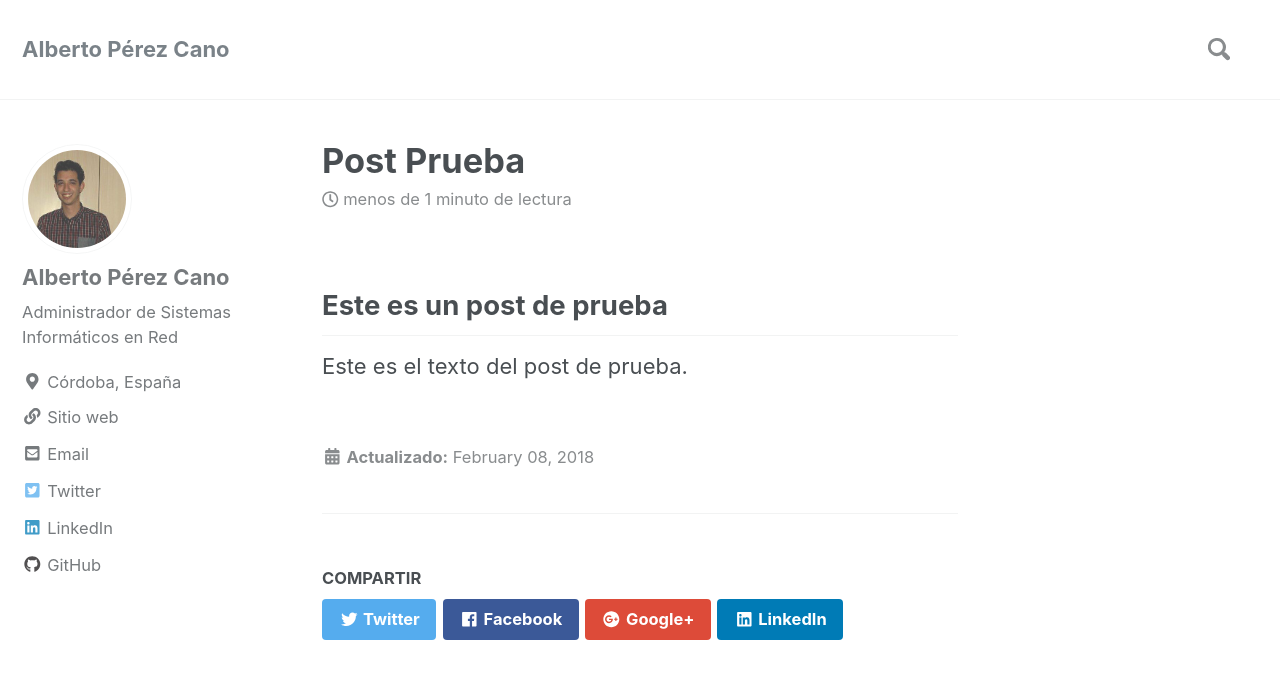
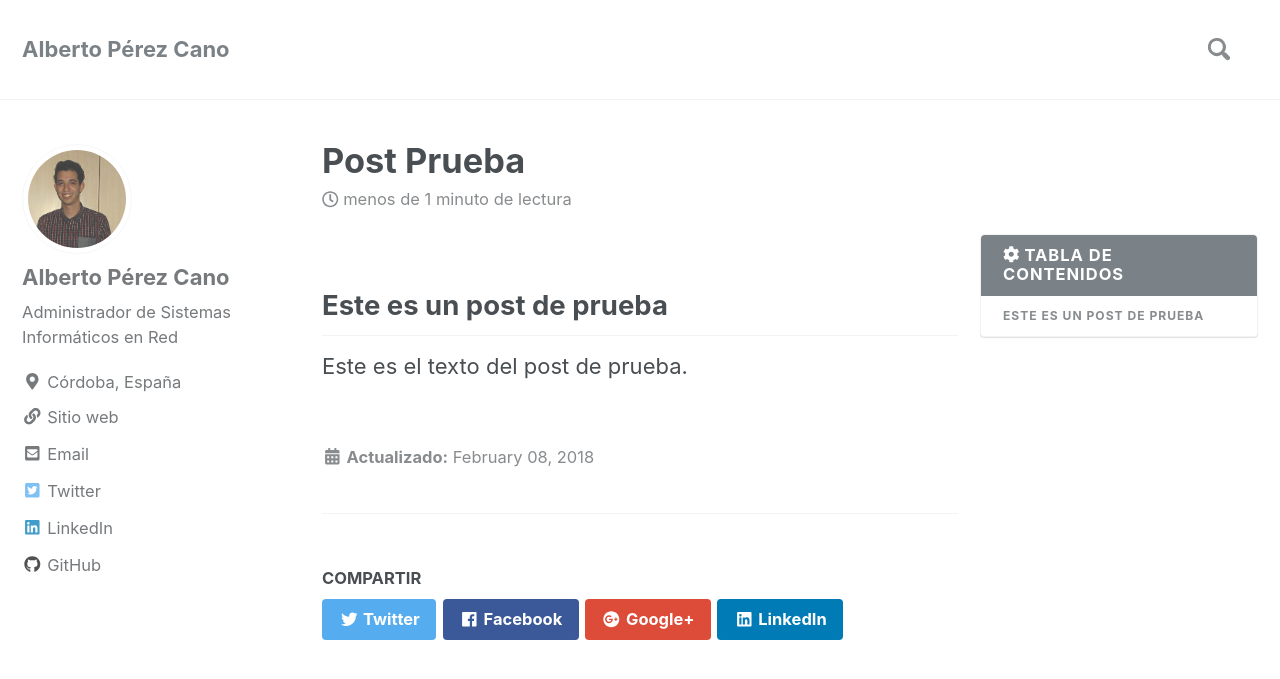
Before and after one commit to sialed/Blog, a Jekyll site: the page built from _posts/2018-02-08-Post-Prueba.md, in a window 1280 px wide and 900 px high. Shown: the top 679 px of the window. Built offline with Jekyll 4.4.1, drawn with Linux system fonts in a browser that asks for light colours; nearby versions of some CDN libraries.

Commit message:
modificando test post

```diff
--- a/_posts/2018-02-08-Post-Prueba.md
+++ b/_posts/2018-02-08-Post-Prueba.md
@@ -1,3 +1,9 @@
+---
+toc: true
+toc_label: "Tabla de contenidos"
+toc_icon: "cog"
+---
+
 ## Este es un post de prueba
 
 Este es el texto del post de prueba.
```
